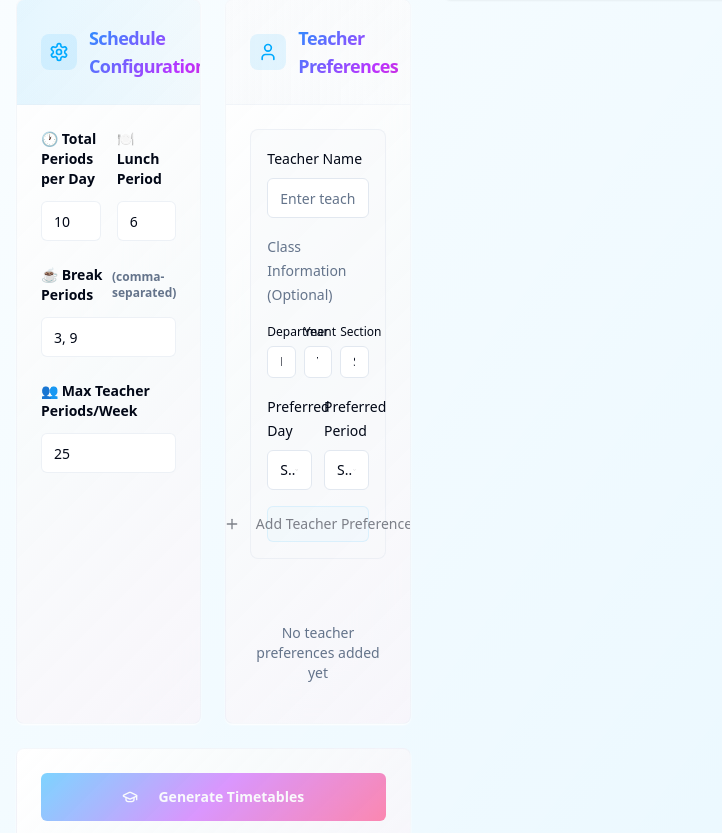
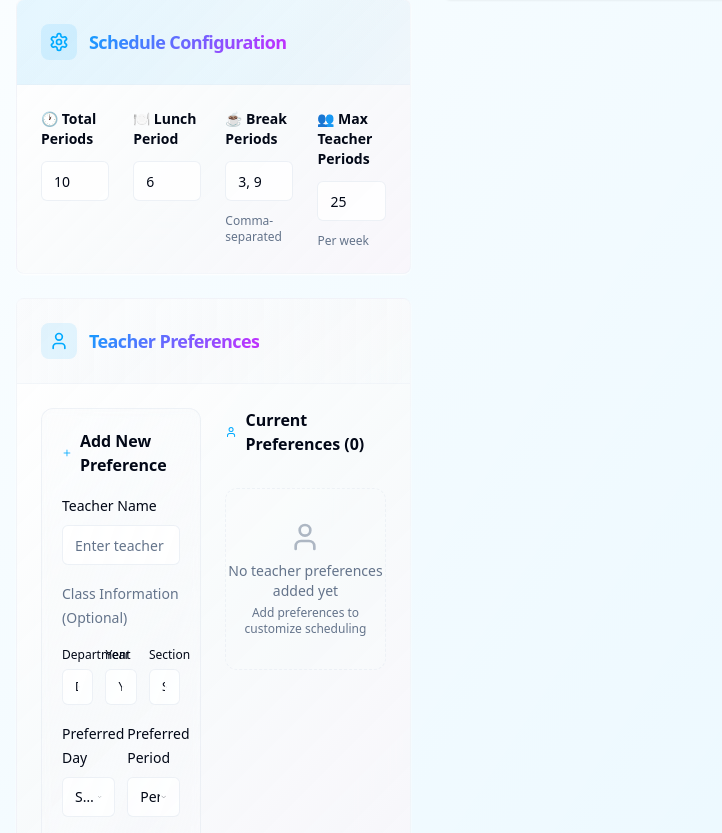
Before and after one commit to gowtham-ks/timetable-balancer, a React (Vite) app: page / in a window 1280 px wide. Shown: the part 849-1682 px from the top of the page, without its empty margins (0-722 px from the left). Built offline with nearby package versions, Linux system fonts and the light colour scheme.

Commit message:
Refactor UI for Settings and Preferences

```diff
--- a/src/components/SettingsPanel.tsx
+++ b/src/components/SettingsPanel.tsx
@@ -104,8 +104,7 @@ export const SettingsPanel: React.FC<SettingsPanelProps> = ({
         </CardContent>
       </Card>
 
-      <div className="grid md:grid-cols-2 gap-6">
-        {/* Schedule Settings */}
+      {/* Schedule Configuration */}
       <Card className="card-gradient shadow-card border-border/50 overflow-hidden group hover:shadow-glow transition-all duration-300">
         <CardHeader className="bg-gradient-to-r from-primary/10 to-primary-glow/10 border-b border-border/30">
           <CardTitle className="flex items-center gap-3">
@@ -115,11 +114,11 @@ export const SettingsPanel: React.FC<SettingsPanelProps> = ({
             <span className="gradient-text font-bold text-lg">Schedule Configuration</span>
           </CardTitle>
         </CardHeader>
-        <CardContent className="space-y-6 p-6">
-          <div className="grid grid-cols-2 gap-4">
+        <CardContent className="p-6">
+          <div className="grid lg:grid-cols-4 md:grid-cols-2 gap-6">
             <div className="space-y-3">
               <Label htmlFor="totalPeriods" className="text-sm font-semibold text-foreground flex items-center gap-2">
-                🕐 Total Periods per Day
+                🕐 Total Periods
               </Label>
               <Input
                 id="totalPeriods"
@@ -128,7 +127,7 @@ export const SettingsPanel: React.FC<SettingsPanelProps> = ({
                 max="12"
                 value={scheduleSettings.totalPeriodsPerDay || ''}
                 onChange={(e) => handleScheduleChange('totalPeriodsPerDay', parseInt(e.target.value) || 10)}
-                className="bg-background border-border/60 focus:border-primary transition-colors"
+                className="bg-background/80 border-border/60 focus:border-primary transition-all duration-200 hover:bg-background"
               />
             </div>
 
@@ -143,27 +142,27 @@ export const SettingsPanel: React.FC<SettingsPanelProps> = ({
                 max={scheduleSettings.totalPeriodsPerDay}
                 value={scheduleSettings.lunchPeriod || ''}
                 onChange={(e) => handleScheduleChange('lunchPeriod', parseInt(e.target.value) || 6)}
-                className="bg-background border-border/60 focus:border-primary transition-colors"
+                className="bg-background/80 border-border/60 focus:border-primary transition-all duration-200 hover:bg-background"
               />
-            </div>
             </div>
 
             <div className="space-y-3">
               <Label htmlFor="breakPeriods" className="text-sm font-semibold text-foreground flex items-center gap-2">
-              ☕ Break Periods <span className="text-xs text-muted-foreground">(comma-separated)</span>
+                ☕ Break Periods
               </Label>
               <Input
                 id="breakPeriods"
                 placeholder="e.g., 3, 9"
                 value={scheduleSettings.breakPeriods.join(', ')}
                 onChange={(e) => handleBreakPeriodsChange(e.target.value)}
-              className="bg-background border-border/60 focus:border-primary transition-colors"
+                className="bg-background/80 border-border/60 focus:border-primary transition-all duration-200 hover:bg-background"
               />
+              <p className="text-xs text-muted-foreground">Comma-separated</p>
             </div>
 
             <div className="space-y-3">
               <Label htmlFor="maxTeacherPeriods" className="text-sm font-semibold text-foreground flex items-center gap-2">
-              👥 Max Teacher Periods/Week
+                👥 Max Teacher Periods
               </Label>
               <Input
                 id="maxTeacherPeriods"
@@ -172,8 +171,10 @@ export const SettingsPanel: React.FC<SettingsPanelProps> = ({
                 max="40"
                 value={scheduleSettings.maxTeacherPeriodsPerWeek || ''}
                 onChange={(e) => handleScheduleChange('maxTeacherPeriodsPerWeek', parseInt(e.target.value) || 25)}
-              className="bg-background border-border/60 focus:border-primary transition-colors"
+                className="bg-background/80 border-border/60 focus:border-primary transition-all duration-200 hover:bg-background"
               />
+              <p className="text-xs text-muted-foreground">Per week</p>
+            </div>
           </div>
         </CardContent>
       </Card>
@@ -188,9 +189,17 @@ export const SettingsPanel: React.FC<SettingsPanelProps> = ({
             <span className="gradient-text font-bold text-lg">Teacher Preferences</span>
           </CardTitle>
         </CardHeader>
-        <CardContent className="space-y-6 p-6">
+        <CardContent className="p-6">
+          <div className="grid lg:grid-cols-2 gap-6">
             {/* Add New Preference */}
-          <div className="space-y-4 p-4 rounded-lg bg-muted/50 border border-border/50">
+            <div className="space-y-6">
+              <div className="p-5 rounded-xl bg-gradient-to-br from-muted/30 to-muted/60 border border-border/50 backdrop-blur-sm">
+                <h4 className="font-semibold text-foreground mb-4 flex items-center gap-2">
+                  <Plus className="h-4 w-4 text-primary" />
+                  Add New Preference
+                </h4>
+
+                <div className="space-y-4">
                   <div className="space-y-2">
                     <Label htmlFor="teacherName" className="text-sm font-medium">Teacher Name</Label>
                     <Input
@@ -198,18 +207,18 @@ export const SettingsPanel: React.FC<SettingsPanelProps> = ({
                       placeholder="Enter teacher name"
                       value={newTeacherName}
                       onChange={(e) => setNewTeacherName(e.target.value)}
-                className="bg-background"
+                      className="bg-background/80 border-border/60 focus:border-primary transition-all duration-200"
                     />
                   </div>
 
                   {/* Class Information */}
                   <div className="space-y-3">
                     <Label className="text-sm font-medium text-muted-foreground">Class Information (Optional)</Label>
-              <div className="grid grid-cols-3 gap-2">
+                    <div className="grid grid-cols-3 gap-3">
                       <div className="space-y-1">
                         <Label className="text-xs">Department</Label>
                         <Select value={newDepartment} onValueChange={setNewDepartment}>
-                    <SelectTrigger className="h-8 text-xs bg-background">
+                          <SelectTrigger className="h-9 text-xs bg-background/80 border-border/60">
                             <SelectValue placeholder="Dept" />
                           </SelectTrigger>
                           <SelectContent>
@@ -225,21 +234,21 @@ export const SettingsPanel: React.FC<SettingsPanelProps> = ({
                       <div className="space-y-1">
                         <Label className="text-xs">Year</Label>
                         <Select value={newYear} onValueChange={setNewYear}>
-                    <SelectTrigger className="h-8 text-xs bg-background">
+                          <SelectTrigger className="h-9 text-xs bg-background/80 border-border/60">
                             <SelectValue placeholder="Year" />
                           </SelectTrigger>
                           <SelectContent>
-                      <SelectItem value="1">1st Year</SelectItem>
-                      <SelectItem value="2">2nd Year</SelectItem>
-                      <SelectItem value="3">3rd Year</SelectItem>
-                      <SelectItem value="4">4th Year</SelectItem>
+                            <SelectItem value="1">1st</SelectItem>
+                            <SelectItem value="2">2nd</SelectItem>
+                            <SelectItem value="3">3rd</SelectItem>
+                            <SelectItem value="4">4th</SelectItem>
                           </SelectContent>
                         </Select>
                       </div>
                       <div className="space-y-1">
                         <Label className="text-xs">Section</Label>
                         <Select value={newSection} onValueChange={setNewSection}>
-                    <SelectTrigger className="h-8 text-xs bg-background">
+                          <SelectTrigger className="h-9 text-xs bg-background/80 border-border/60">
                             <SelectValue placeholder="Sec" />
                           </SelectTrigger>
                           <SelectContent>
@@ -258,7 +267,7 @@ export const SettingsPanel: React.FC<SettingsPanelProps> = ({
                     <div className="space-y-2">
                       <Label className="text-sm font-medium">Preferred Day</Label>
                       <Select value={newPreferredDay} onValueChange={setNewPreferredDay}>
-                  <SelectTrigger className="bg-background">
+                        <SelectTrigger className="bg-background/80 border-border/60">
                           <SelectValue placeholder="Select Day" />
                         </SelectTrigger>
                         <SelectContent>
@@ -274,8 +283,8 @@ export const SettingsPanel: React.FC<SettingsPanelProps> = ({
                     <div className="space-y-2">
                       <Label className="text-sm font-medium">Preferred Period</Label>
                       <Select value={newPreferredPeriod} onValueChange={setNewPreferredPeriod}>
-                  <SelectTrigger className="bg-background">
-                    <SelectValue placeholder="Select Period" />
+                        <SelectTrigger className="bg-background/80 border-border/60">
+                          <SelectValue placeholder="Period" />
                         </SelectTrigger>
                         <SelectContent>
                           {Array.from({ length: scheduleSettings.totalPeriodsPerDay }, (_, i) => i + 1).map(period => (
@@ -292,28 +301,39 @@ export const SettingsPanel: React.FC<SettingsPanelProps> = ({
                     onClick={addTeacherPreference}
                     variant="outline"
                     size="sm"
-              className="w-full bg-primary/5 border-primary/20 hover:bg-primary/10 transition-colors"
+                    className="w-full bg-primary/5 border-primary/20 hover:bg-primary/10 transition-all duration-200 hover:scale-[1.02]"
                     disabled={!newTeacherName || !newPreferredDay || !newPreferredPeriod}
                   >
                     <Plus className="h-4 w-4 mr-2" />
-              Add Teacher Preference
+                    Add Preference
                   </Button>
+                </div>
+              </div>
             </div>
 
             {/* Existing Preferences */}
-          <div className="space-y-2 max-h-80 overflow-y-auto">
+            <div className="space-y-4">
+              <h4 className="font-semibold text-foreground flex items-center gap-2">
+                <User className="h-4 w-4 text-primary" />
+                Current Preferences ({teacherPreferences.length})
+              </h4>
+
+              <div className="space-y-3 max-h-[400px] overflow-y-auto pr-2">
                 {teacherPreferences.map((preference, index) => (
-              <div key={index} className="flex items-center justify-between p-3 rounded-lg bg-card border border-border/30 shadow-sm">
-                <div className="flex-1">
-                  <div className="font-medium text-sm text-foreground">{preference.teacherName}</div>
+                  <div key={index} className="group flex items-start justify-between p-4 rounded-xl bg-gradient-to-br from-card/50 to-card/80 border border-border/30 shadow-sm hover:shadow-md transition-all duration-200 hover:scale-[1.01]">
+                    <div className="flex-1 min-w-0">
+                      <div className="font-medium text-sm text-foreground truncate">{preference.teacherName}</div>
                       {preference.className && (
-                    <div className="text-xs text-primary font-medium">
-                      Class: {preference.className}
+                        <div className="text-xs text-primary font-medium mt-1 px-2 py-1 bg-primary/10 rounded-md inline-block">
+                          {preference.className}
                         </div>
                       )}
-                  <div className="text-xs text-muted-foreground mt-1">
+                      <div className="text-xs text-muted-foreground mt-2 flex items-center gap-3">
                         <span className="inline-flex items-center gap-1">
-                      📅 {preference.preferredDay} • 🕐 Period {preference.preferredPeriod}
+                          📅 {preference.preferredDay}
+                        </span>
+                        <span className="inline-flex items-center gap-1">
+                          🕐 Period {preference.preferredPeriod}
                         </span>
                       </div>
                     </div>
@@ -321,7 +341,7 @@ export const SettingsPanel: React.FC<SettingsPanelProps> = ({
                       variant="ghost"
                       size="sm"
                       onClick={() => removeTeacherPreference(index)}
-                  className="text-destructive hover:bg-destructive/10 transition-colors"
+                      className="text-destructive hover:bg-destructive/10 transition-all duration-200 opacity-0 group-hover:opacity-100 ml-2"
                     >
                       <Trash2 className="h-4 w-4" />
                     </Button>
@@ -330,13 +350,16 @@ export const SettingsPanel: React.FC<SettingsPanelProps> = ({
               </div>
 
               {teacherPreferences.length === 0 && (
-            <div className="text-center text-muted-foreground text-sm py-4">
+                <div className="text-center text-muted-foreground text-sm py-8 rounded-xl bg-muted/30 border border-dashed border-border/50">
+                  <User className="h-8 w-8 mx-auto mb-2 text-muted-foreground/50" />
                   No teacher preferences added yet
+                  <p className="text-xs mt-1">Add preferences to customize scheduling</p>
                 </div>
               )}
+            </div>
+          </div>
         </CardContent>
       </Card>
-      </div>
 
       {/* Generate Button Section */}
       <Card className="card-gradient shadow-card border-primary/20 overflow-hidden group hover:shadow-glow transition-all duration-300">
```
Lines whose indentation alone changed are shown as unchanged.
